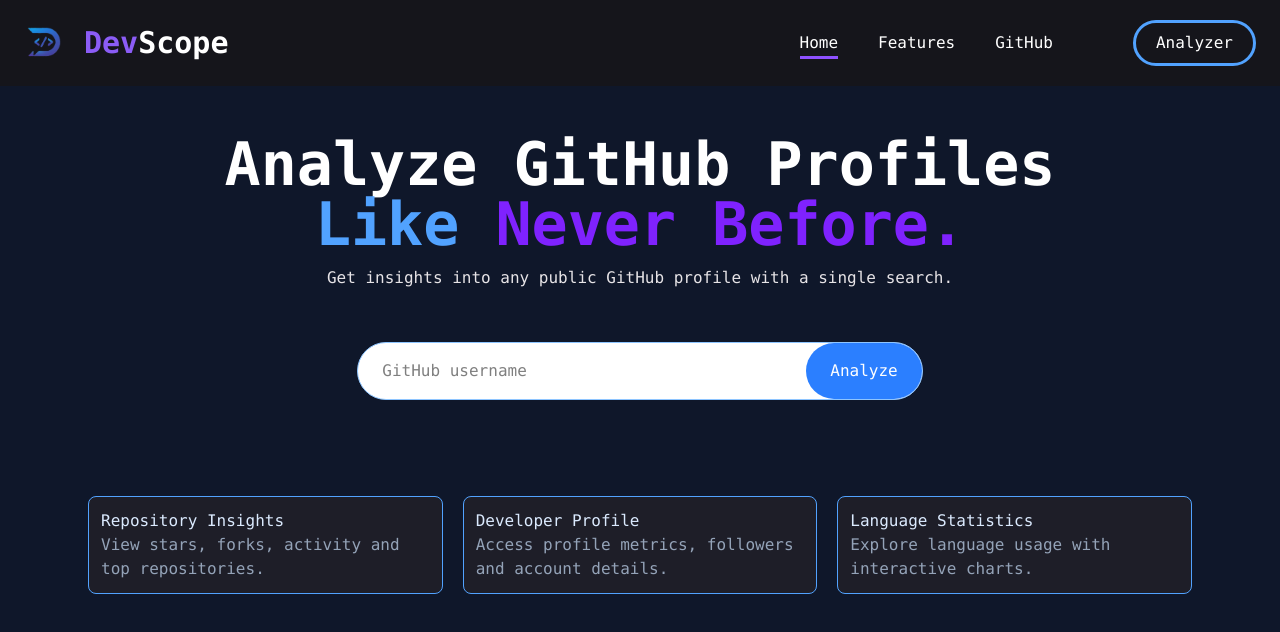
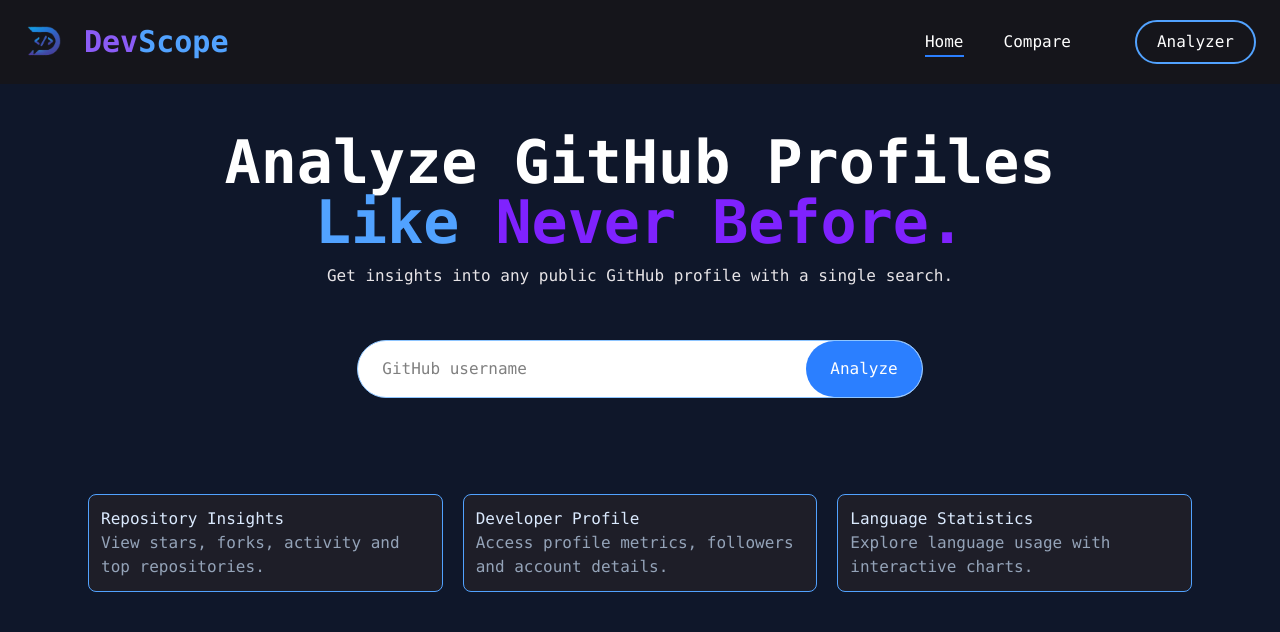
Before and after one commit to anshumitasahu/DevScope, a React (Vite) app: page / in a window 1280 px wide. Shown: the top 632 px of the page. Built offline with nearby package versions, Linux system fonts and the light colour scheme.

Commit message:
refactor: simplify navbar layout and navigation

```diff
--- a/src/App.jsx
+++ b/src/App.jsx
@@ -2,6 +2,7 @@
 import { useState } from 'react';
 import NavBar from './Components/NavBar';
 import Home from './Components/Home.jsx';
+import Compare from "./Components/Compare.jsx";
 import Analyzer from "./Components/Analyzer.jsx";
 function App() {
   return (
@@ -10,6 +11,7 @@
         <NavBar />
         <Routes>
           <Route path="/" element={<Home />} />
+          <Route path="/Compare" element={<Compare />} />
           <Route path="/Analyzer" element={<Analyzer />} />
         </Routes>
       </BrowserRouter>
--- /dev/null
+++ b/src/Components/Compare.jsx
@@ -0,0 +1,9 @@
+import { useNavigate } from "react-router-dom";
+
+export default function Compare() {
+    return (
+        <div>
+            Welcome to Compare Page
+        </div>
+    )
+}
--- a/src/Components/Home.jsx
+++ b/src/Components/Home.jsx
@@ -39,7 +39,7 @@
                     }}
                 />
 
-                <button onClick={fetchProfile} className="bg-blue-500 text-white px-6 py-4 rounded-full hover:bg-blue-600">
+                <button onClick={fetchProfile} className="bg-blue-500 text-white px-6 py-4 rounded-full hover:bg-blue-600 hover:cursor-pointer">
                     Analyze
                 </button>
             </div>
--- a/src/Components/NavBar.jsx
+++ b/src/Components/NavBar.jsx
@@ -3,31 +3,34 @@
 
 export default function NavBar() {
     return (
-        <div className='bg-surface w-screen flex items-center justify-between px-6 py-5 mb-12 sticky top-0'>
-            <div className="flex items-center gap-5">
+        <nav className='bg-surface w-full flex items-center justify-between px-6 py-5 mb-12 sticky top-0 z-50'>
+            <NavLink to="/" className="flex items-center gap-5">
                 <div>
-                    <img src={Logo} alt="" className='w-10 object-contain' />
+                    <img src={Logo} alt="DevScope" className='w-10 object-contain' />
                 </div>
                 <div className='text-3xl font-bold'>
-                    <span className='text-primary'>Dev</span><span className="">Scope</span>
+                    <span className='text-primary'>Dev</span><span className="text-blue-400">Scope</span>
                 </div>
-            </div>
-            <div className="flex items-center gap-20">
+            </NavLink>
+            <div className="flex items-center gap-16">
                 <ul className="flex items-center gap-10 ">
 
                     <li  >
-                        <NavLink to="/" className={({ isActive }) => (isActive ? "text-white border-b-3 border-violet-500 pb-1" : "hover:text-primary")}>
+                        <NavLink to="/" className={({ isActive }) => (isActive ? "text-white border-b-2 transition-colors border-blue-500 pb-1" : "hover:text-blue-300")}>
                             Home
                         </NavLink>
                     </li>
 
-                    <li>Features</li>
-                    <li>GitHub</li>
+                    <li  >
+                        <NavLink to="/Compare" className={({ isActive }) => (isActive ? "text-white border-b-2 transition-colors border-blue-500 pb-1" : "hover:text-blue-300")}>
+                            Compare
+                        </NavLink>
+                    </li>
                 </ul>
-                <NavLink to="/Analyzer" className='rounded-full border-3 border-blue-400 px-5 py-2 text-white hover:border-blue-300 transition'>
+                <NavLink to="/Analyzer" className='rounded-full border-2 border-blue-400 px-5 py-2 text-white hover:border-blue-300 transition-colors duration-200'>
                     Analyzer
                 </NavLink>
             </div>
-        </div>
+        </nav>
     );
 }
```
